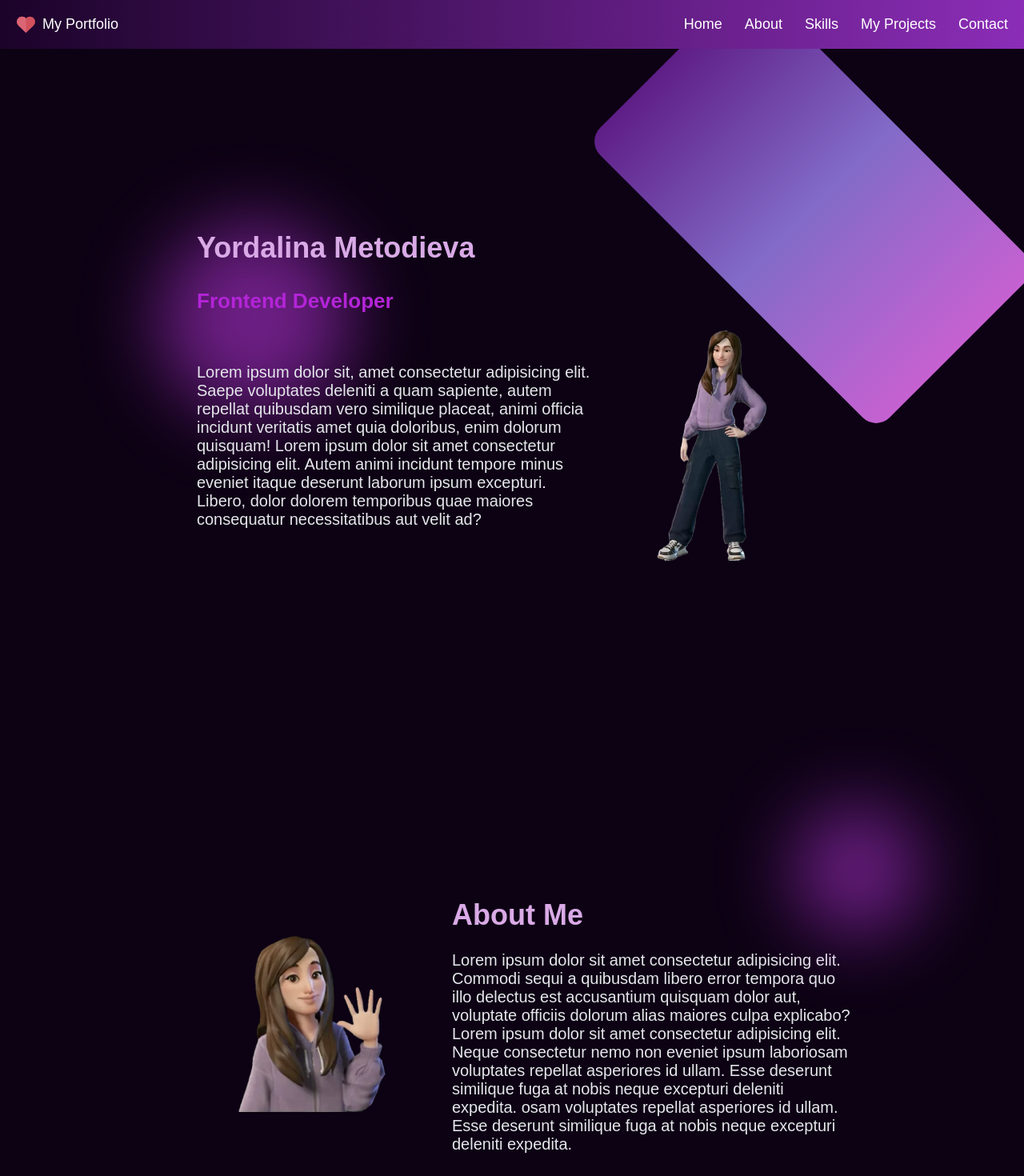
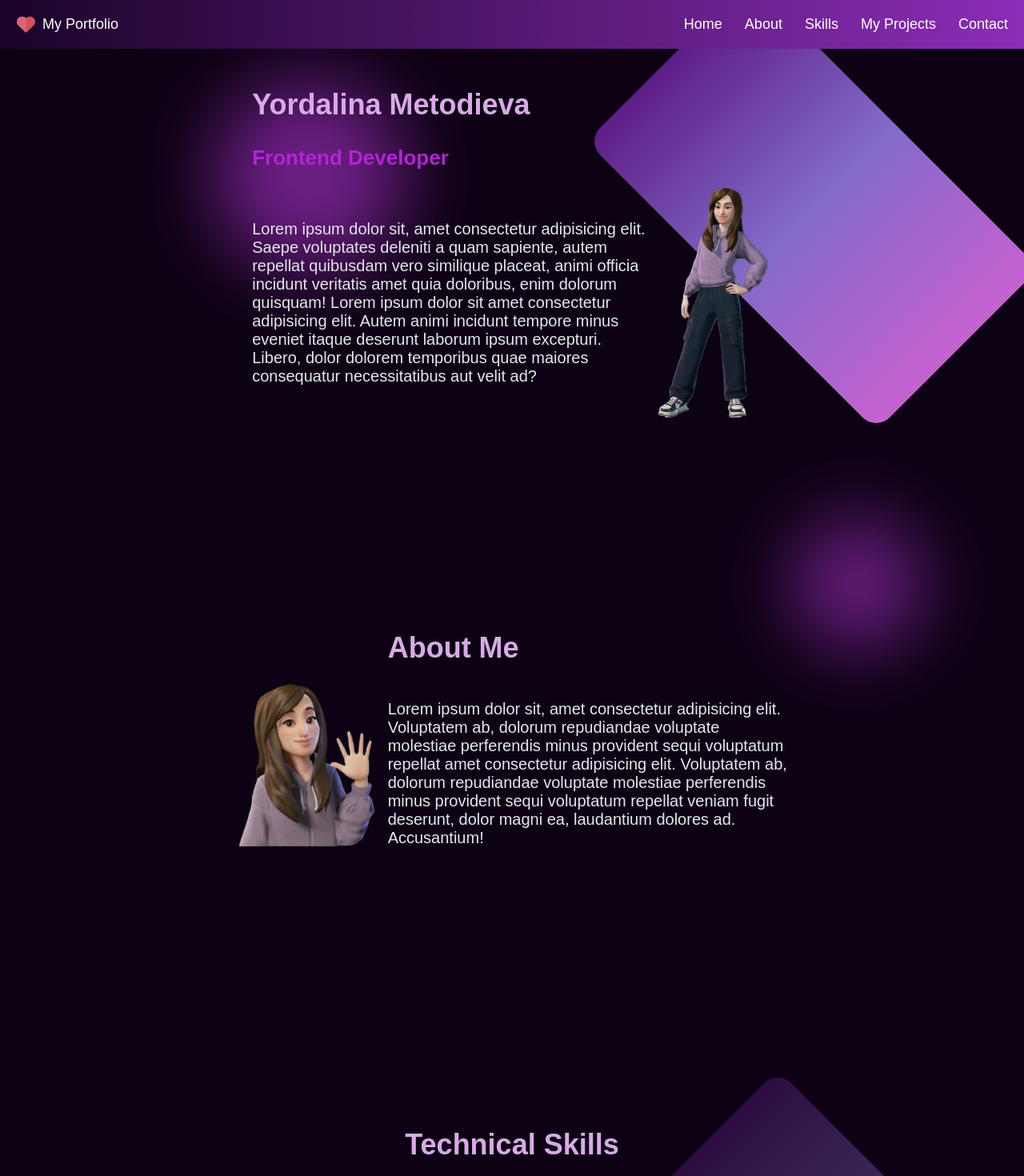
Before and after one commit to yordalinam/yordalina_portfolio, a React (Vite) app in the folder portfolio_lina/: page / in a window 1280 px wide. Shown: the top 1470 px of the page at 80% size. Built offline with nearby package versions, Linux system fonts and the light colour scheme.

Commit message:
css fixes

```diff
--- a/portfolio_lina/src/components/About.tsx
+++ b/portfolio_lina/src/components/About.tsx
@@ -1,5 +1,5 @@
 import styled from "styled-components";
-import aboutme from "../assets/aboutme.png";
+import aboutme from "../assets/aboutme2.png";
 
 const AboutContainer = styled.div`
 min-height: 100vh;
@@ -12,7 +12,7 @@ min-height: 100vh;
 
   @media(max-width: 1024px) {
     text-align: center;
-     padding: 0 15px;
+     padding: 0 35px;
   }
 
    @media(max-width: 670px) {
@@ -23,9 +23,10 @@ min-height: 100vh;
 `;
 
 const Image = styled.img`
+margin-bottom: 20px;
   @media (min-width: 1025px) {
-    width: 350px;
-    height: 350px;
+    max-width: 13rem;
+    max-height: 13rem;
   }
 
   @media (max-width: 1024px) {
@@ -66,20 +67,30 @@ const Paragraph = styled.p`
   }
 `;
 
+const TextTitleWrapper = styled.div`
+  display: flex;
+  flex-direction: column;
+`;
+
+const TextSection = styled.div`
+  display: flex;
+  flex-direction: row;
+  gap: 1rem;
+  align-items: flex-end;
+`;
 
 function About() {
   return (
     <AboutContainer id="about" data-aos="fade-right" data-aos-delay="500">
-      <Image src={aboutme} alt="Yordalina image" />
-      <div>
-        <PurpleBlurCircle />
-        <Title>About Me</Title>
-        <Paragraph>
-          Lorem ipsum dolor sit amet consectetur adipisicing elit. Commodi sequi a quibusdam libero error tempora quo illo delectus est accusantium quisquam dolor aut, voluptate officiis dolorum alias maiores culpa explicabo?
-          Lorem ipsum dolor sit amet consectetur adipisicing elit. Neque consectetur nemo non eveniet ipsum laboriosam voluptates repellat asperiores id ullam. Esse deserunt similique fuga at nobis neque excepturi deleniti expedita.
-          osam voluptates repellat asperiores id ullam. Esse deserunt similique fuga at nobis neque excepturi deleniti expedita.
-        </Paragraph>
-      </div>
+      <PurpleBlurCircle />
+      <TextSection>
+           <Image src={aboutme} alt="Yordalina image" />
+        <TextTitleWrapper>
+           <Title>About Me</Title>
+          <Paragraph>
+Lorem ipsum dolor sit, amet consectetur adipisicing elit. Voluptatem ab, dolorum repudiandae voluptate molestiae perferendis minus provident sequi voluptatum repellat amet consectetur adipisicing elit. Voluptatem ab, dolorum repudiandae voluptate molestiae perferendis minus provident sequi voluptatum repellat veniam fugit deserunt, dolor magni ea, laudantium dolores ad. Accusantium!          </Paragraph>
+        </TextTitleWrapper>
+      </TextSection>
     </AboutContainer>
   );
 }
--- a/portfolio_lina/src/components/Contact.tsx
+++ b/portfolio_lina/src/components/Contact.tsx
@@ -10,7 +10,7 @@ const ContactFooter = styled.footer`
   color: #d9aae6;
 
   @media (max-width: 700px) {
-    padding: 20px;
+    padding: 35px;
     font-size: 0.9rem;
   }
 `;
--- a/portfolio_lina/src/components/Home.tsx
+++ b/portfolio_lina/src/components/Home.tsx
@@ -1,6 +1,6 @@
 import styled from "styled-components";
 import Navbar from "./Navbar";
-import sticker from "../assets/sticker.png";
+import sticker2 from "../assets/sticker2.png";
 
 const HomeWrap = styled.div`
   position: relative;
@@ -11,14 +11,13 @@ const HomeWrap = styled.div`
   width: 100%;
   z-index: 10;
 padding-top: 5rem;
-min-height: 100vh;
 
 
    @media (max-width: 670px) {
     flex-direction: row;
     justify-content: center;
     align-items: center;
-    text-align: center
+    text-align: center ;
     }
 `;
 
@@ -45,7 +44,7 @@ const ContentWrapper = styled.div`
 const HomeContent = styled.section`
   position: relative;
     @media (max-width: 840px) {
-    padding: 0 15px }
+    padding: 0 35px }
 `
 
 const BlurCircle = styled.div`
@@ -101,8 +100,8 @@ const Paragraph = styled.p`
 
 const Image = styled.img`
     @media (min-width: 671px) {
-   width: 18rem;
-height: 18rem  }
+   max-width: 18rem;
+   max-height: 18rem  }
 
   @media (max-width: 670px) {
         display: none;
@@ -132,7 +131,7 @@ export default function Home() {
               dolorem temporibus quae maiores consequatur necessitatibus aut
               velit ad?
             </Paragraph>
-            <Image src={sticker} alt="Yordalina image" />
+            <Image src={sticker2} alt="Yordalina image" />
           </ContentWrapper>
         </HomeContent>
       </HomeWrap>
--- a/portfolio_lina/src/components/Projects.tsx
+++ b/portfolio_lina/src/components/Projects.tsx
@@ -13,7 +13,7 @@ const ProjectTitle = styled.h1`
 `;
 
 const ProjectsWrap = styled.div`
-padding: 64px 15px 0 15px;
+padding: 64px 35px 0 35px;
   position: relative;
   min-height: 100vh;
   display: flex;
@@ -57,7 +57,7 @@ const Title = styled.h1`
   z-index: 10;
 
   @media (max-width: 408px) {
-    font-size: 22px;
+    font-size: 20px;
   }
 `;
 
@@ -129,6 +129,10 @@ const ProjectDescription = styled.p`
   &::-webkit-scrollbar-thumb {
     background-color: #b324d7;
     border-radius: 3px;
+  }
+
+  @media (min-width: 420px){
+    font-size:0.9rem;
   }
 `;
 
--- a/portfolio_lina/src/components/Skills.tsx
+++ b/portfolio_lina/src/components/Skills.tsx
@@ -19,7 +19,7 @@ const SkillsWrap = styled.div`
   align-items: center;
   overflow: hidden;
   color: #d9aae6;
-padding: 64px 15px 0 15px;
+padding: 64px 35px 0 35px;
 
 `;
 
```
Also changed, not shown: portfolio_lina/src/assets/aboutme2.png (added), portfolio_lina/src/assets/sticker2.png (added).
